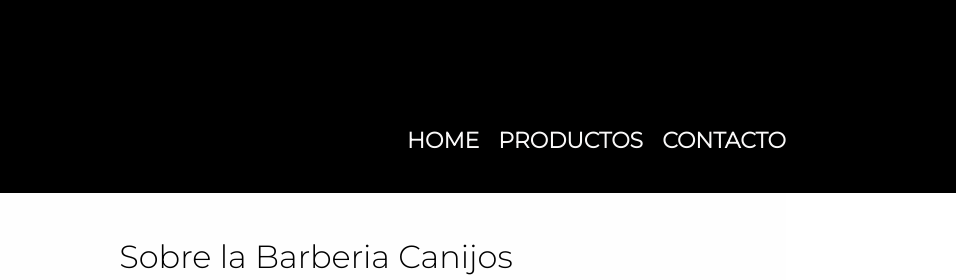
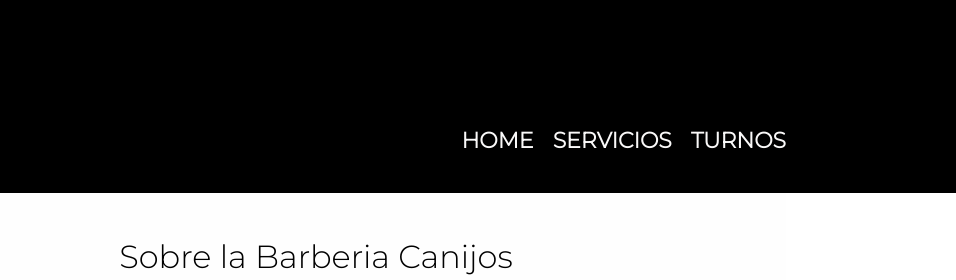
Before and after one commit to mjc022/barberia-canijos, a website: page public/index.html in a window 1280 px wide. Shown: the top 280 px of the page, 324-1280 px from the left. Drawn offline with Linux system fonts and the light colour scheme; a script that the page names is missing.

Commit message:
modifican los textos -Productos y Contacto- por -Servicios y Turnos-

```diff
--- a/public/index.html
+++ b/public/index.html
@@ -17,8 +17,8 @@
 				<nav>
 					<ul>
 						<li><a href="index.html">Home</a></li>
-						<li><a href="Views/productos.html">Productos</a></li>
-						<li><a href="Views/contacto.html">Contacto</a></li>
+						<li><a href="Views/productos.html">Servicios</a></li>
+						<li><a href="Views/contacto.html">Turnos</a></li>
 					</ul>
 				</nav>
 			</div>
```
